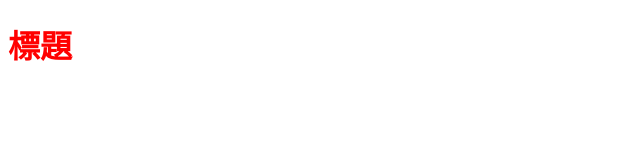
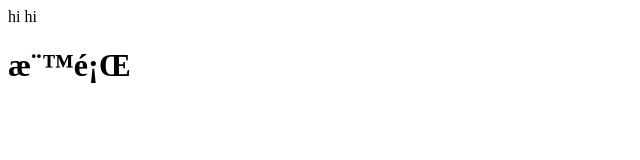
Before and after one commit to yvonwu2020/Github0504, a plain HTML site: page index.html in a window 1280 px wide. Shown: the whole page, without its empty margins (0-640 px from the left). Drawn offline with Linux system fonts and the light colour scheme.

Commit message:
Revert "修改link csss"
This reverts commit fc9dea9e0c249cacc83483190ed55c0c7938d94a.

```diff
--- a/index.html
+++ b/index.html
@@ -1,13 +1,10 @@
 <!DOCTYPE html>
 <html>
 <head>
-    <meta charset="utf-8">
-    <meta name="viewport" content "width=device-width,initial-scale=1.0">
-    <meta http-equiv="X-UA-Compatible" content="ie=edge">
-    <title>Document</title>
-    <link rel="stylesheet" href="css/all.css">
+    <meta =charset="utf-8"
 </head>
 <body>
+    hi hi
     <h1>標題</h1>
 </body>
 
```
